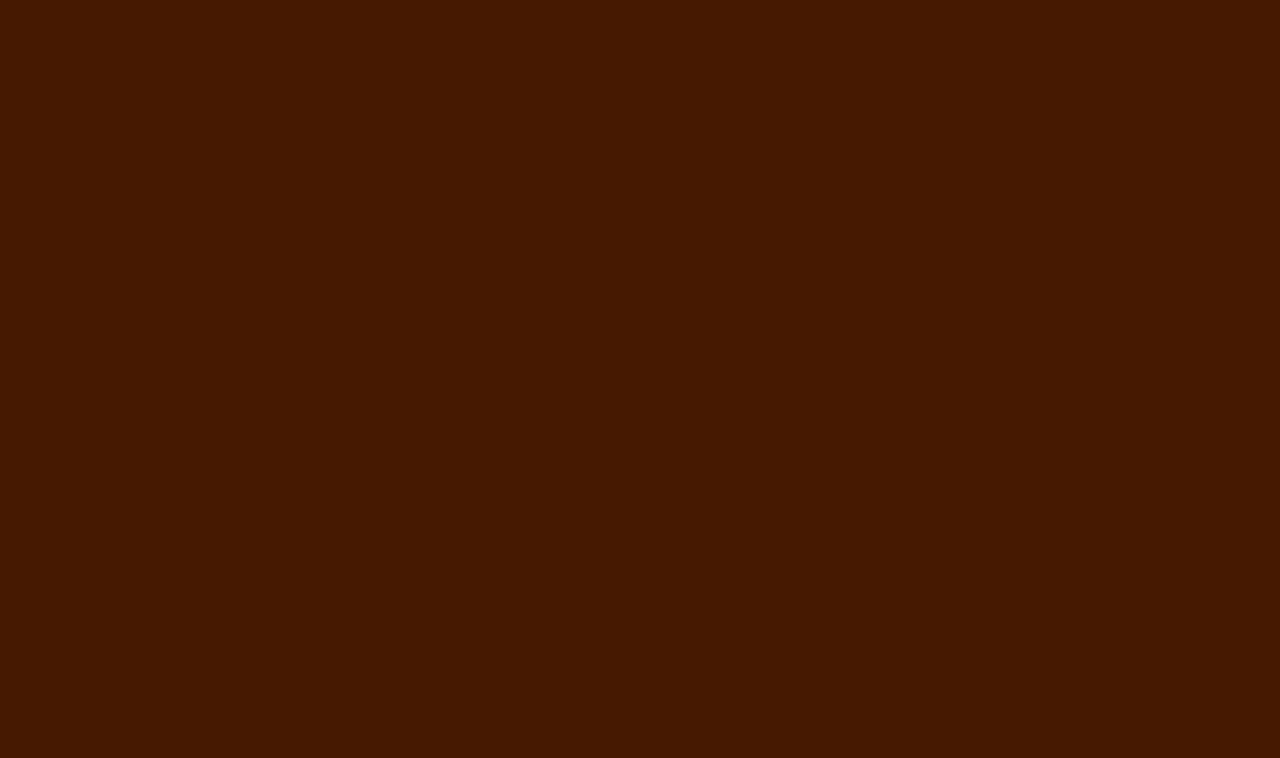
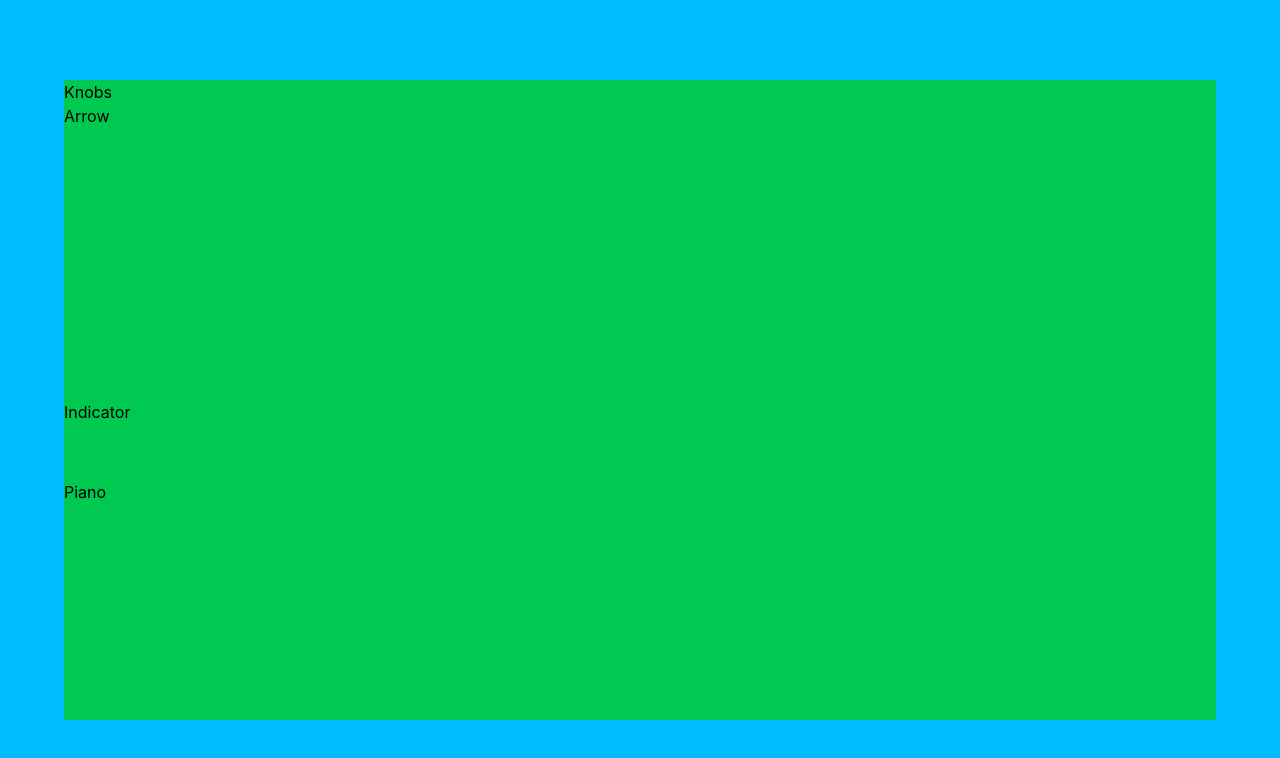
Before and after one commit to boomertanjim/Funky-Synth, a React (Vite) app: page / in a window 1280 px wide. Shown: the top 758 px of the page. Built offline with nearby package versions, Linux system fonts and the light colour scheme.

Commit message:
Setup Basic Layout

```diff
--- a/src/App.jsx
+++ b/src/App.jsx
@@ -1,5 +1,25 @@
+import Indicator from "./components/Indicator";
+import Piano from "./components/Piano";
+import Knobs from "./components/Knobs";
+import Arrow from "./components/Arrow";
+
 const App = () => {
-  return <div className="w-screen h-screen bg-amber-950"></div>;
+  return (
+    <div className="w-screen h-screen bg-sky-400 py-[10vh] px-[5vw]">
+      <div className="w-full h-full bg-green-500 grid grid-rows-8">
+        <div className="row-span-4">
+          <Knobs />
+          <Arrow />
+        </div>
+        <div className="row-span-1">
+          <Indicator />
+        </div>
+        <div className="row-span-3">
+          <Piano />
+        </div>
+      </div>
+    </div>
+  );
 };
 
 export default App;
--- /dev/null
+++ b/src/components/Arrow.jsx
@@ -0,0 +1,5 @@
+const Arrow = () => {
+  return <div>Arrow</div>;
+};
+
+export default Arrow;
--- /dev/null
+++ b/src/components/Indicator.jsx
@@ -0,0 +1,5 @@
+const Indicator = () => {
+  return <div>Indicator</div>;
+};
+
+export default Indicator;
--- /dev/null
+++ b/src/components/Knobs.jsx
@@ -0,0 +1,5 @@
+const Knobs = () => {
+  return <div>Knobs</div>;
+};
+
+export default Knobs;
--- /dev/null
+++ b/src/components/Piano.jsx
@@ -0,0 +1,5 @@
+const Piano = () => {
+  return <div>Piano</div>;
+};
+
+export default Piano;
```
